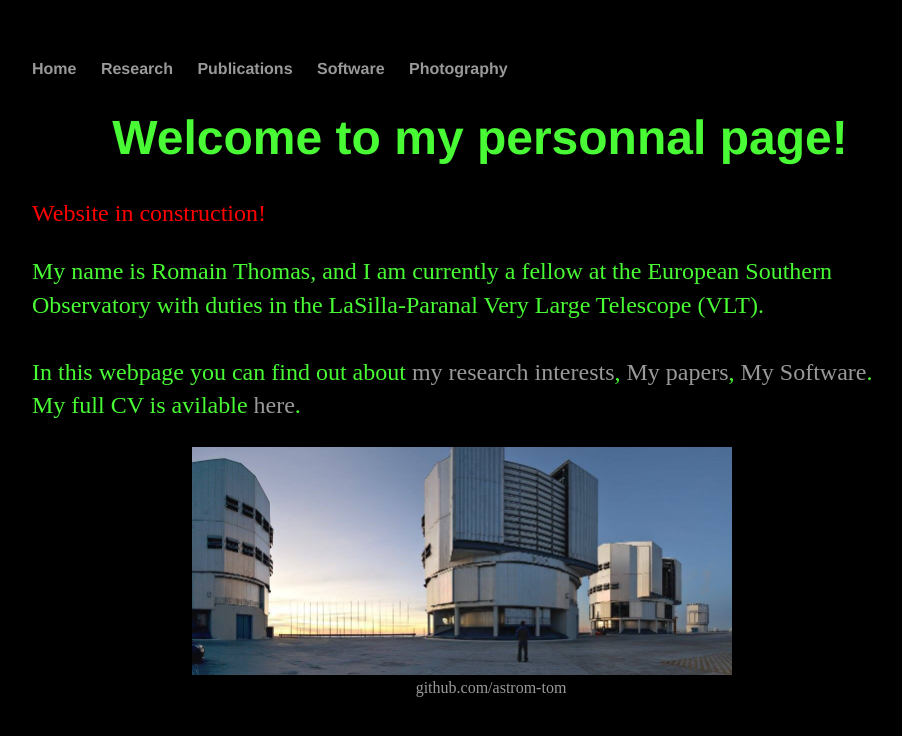
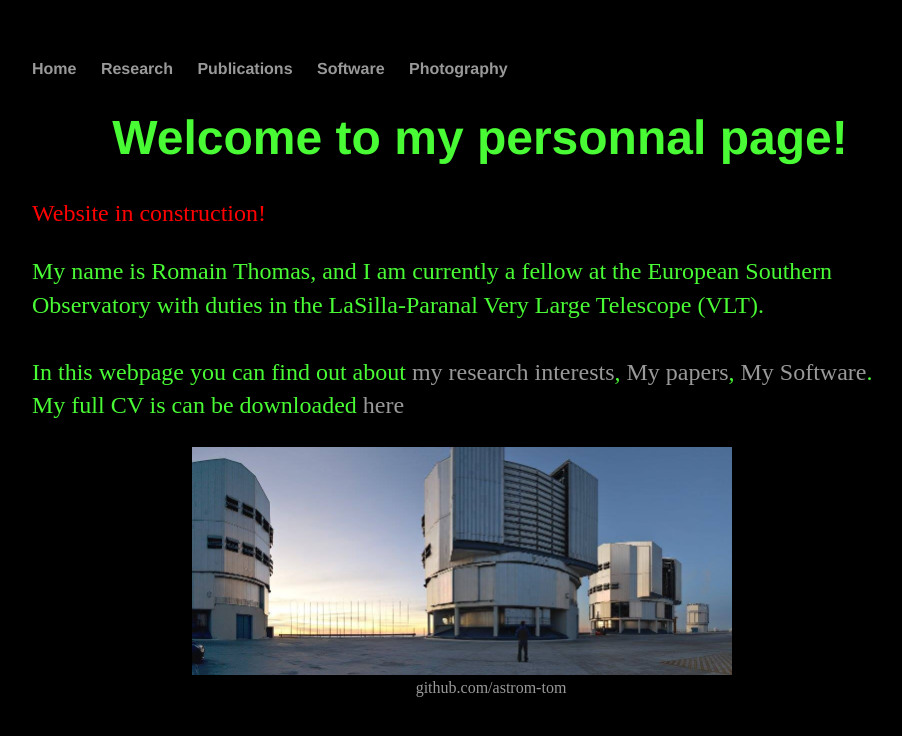
Before and after one commit to astrom-tom/astrom-tom.github.io, a Jekyll site: the page built from index.html, in a window 1280 px wide. Shown: the top 736 px of the page, without its empty margins (160-1062 px from the left). Built offline with Jekyll 4.4.1, drawn with Linux system fonts in a browser that asks for light colours.

Commit message:
Update index.html

```diff
--- a/index.html
+++ b/index.html
@@ -12,7 +12,7 @@ title: Romain Thomas, Fellow Astronomer
 		In this webpage you can find out about <a href="/about">my research interests</a>,
 		<a href="/Papers">My papers</a>, <a href="/Software">My Software</a>. <br>
 
-		My full CV is avilable <a href="/CV">here</a>. <br>
+		My full CV is can be downloaded   <a href="/CV_final.pdf" target="_blank">here</a> <br>
 
 	</p>
 	<center>
```
